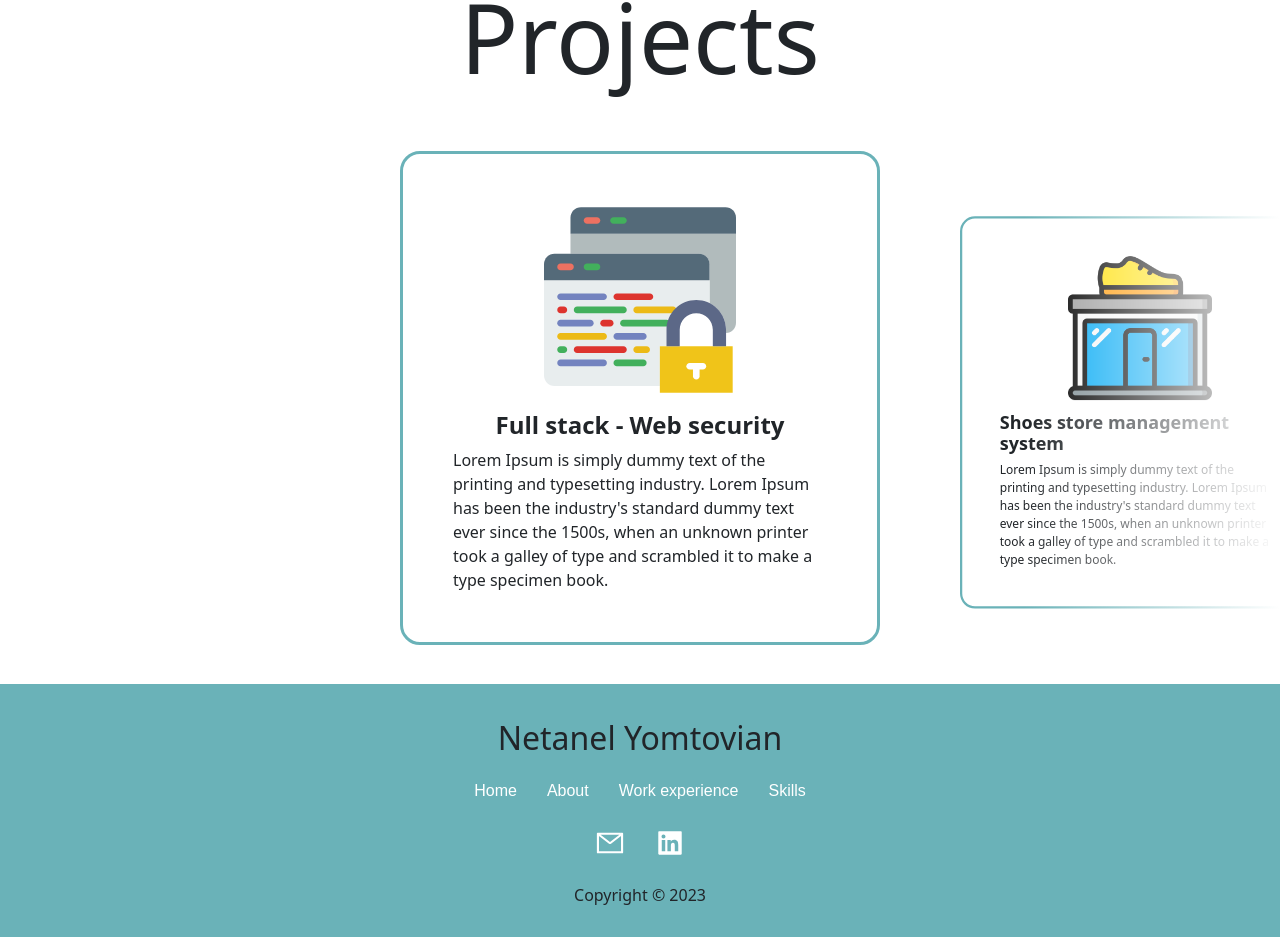
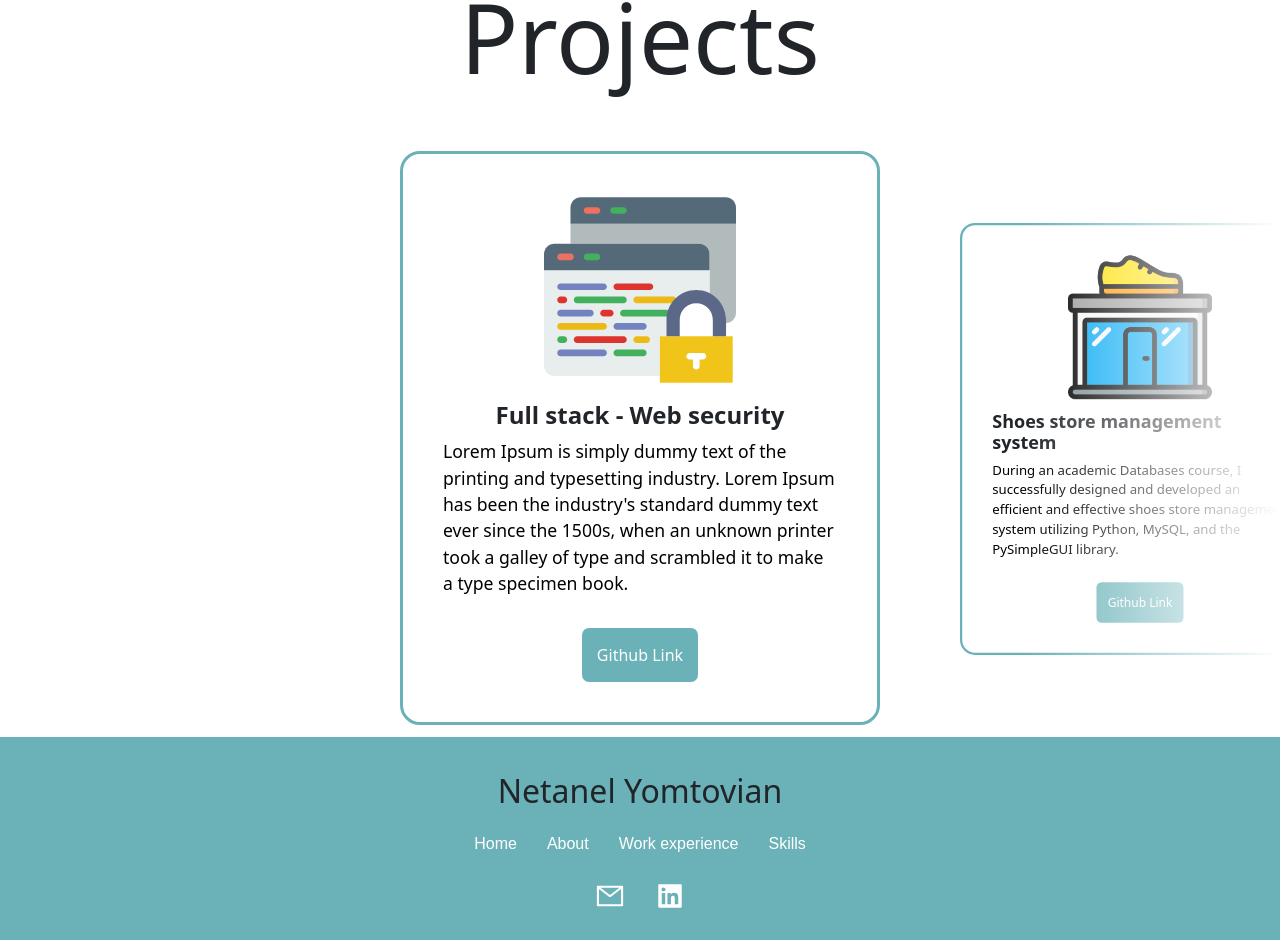
Before and after one commit to netanel094/Portfolio, a React (Create React App) app: page / in a window 1280 px wide. Shown: the part 2155-3095 px from the top of the page. Built offline with nearby package versions, Linux system fonts and the light colour scheme.

Commit message:
Set the projects links

```diff
--- a/src/App.jsx
+++ b/src/App.jsx
@@ -18,22 +18,26 @@ export default function App() {
         <Card
           imgSrc="/images/web-security.svg"
           title="Full stack - Web security"
-          text="Lorem Ipsum is simply dummy text of the printing and typesetting industry. Lorem Ipsum has been the industry's standard dummy text ever since the 1500s, when an unknown printer took a galley of type and scrambled it to make a type specimen book. "
+          text="Lorem Ipsum is simply dummy text of the printing and typesetting industry. Lorem Ipsum has been the industry's standard dummy text ever since the 1500s, when an unknown printer took a galley of type and scrambled it to make a type specimen book."
+          link="https://github.com/netanel094/Computer-security"
         />
         <Card
           imgSrc="/images/shop.png"
           title="Shoes store management system"
-          text="Lorem Ipsum is simply dummy text of the printing and typesetting industry. Lorem Ipsum has been the industry's standard dummy text ever since the 1500s, when an unknown printer took a galley of type and scrambled it to make a type specimen book. "
+          text="During an academic Databases course, I successfully designed and developed an efficient and effective shoes store management system utilizing Python, MySQL, and the PySimpleGUI library."
+          link="https://github.com/netanel094/Shoe-store-management-system"
         />
         <Card
           imgSrc="images/costManagement.png"
           title="Cost management - Back-end"
-          text="Lorem Ipsum is simply dummy text of the printing and typesetting industry. Lorem Ipsum has been the industry's standard dummy text ever since the 1500s, when an unknown printer took a galley of type and scrambled it to make a type specimen book. "
+          text="Developed and integrated RESTful web services for a cost management application using ExpressJS, NodeJS and JavaScript."
+          link="https://github.com/netanel094/Cost-Management-Backend"
         />
         <Card
           imgSrc="images/stock-chart.png"
           title="Machine Learning - Stock price trend prediction"
-          text="Lorem Ipsum is simply dummy text of the printing and typesetting industry. Lorem Ipsum has been the industry's standard dummy text ever since the 1500s, when an unknown printer took a galley of type and scrambled it to make a type specimen book. "
+          text="Predicting whether the stock price will increase or decrease by using different machine learning algorithms. The study has achieved a high accuracy rate of 76%. The code is written in Python."
+          link="https://github.com/netanel094/stock-trend-price-prediction"
         />
       </Carousel>
       <FooterComponent />
--- a/src/components/carousel/Card.jsx
+++ b/src/components/carousel/Card.jsx
@@ -1,12 +1,17 @@
 import { styled } from "styled-components";
 import PropTypes from "prop-types";
 
-function Card({ imgSrc, title, text }) {
+function Card({ imgSrc, title, text, link }) {
+  const handleButtonClick = () => {
+    window.location.href = link;
+  };
+
   return (
     <Wrapper>
       <Img src={imgSrc} draggable="false" />
       <Title>{title}</Title>
-      {text}
+      <Content>{text}</Content>
+      <Button onClick={handleButtonClick}>Github Link</Button>
     </Wrapper>
   );
 }
@@ -15,6 +20,7 @@ Card.propTypes = {
   imgSrc: PropTypes.string,
   title: PropTypes.string,
   text: PropTypes.string,
+  link: PropTypes.string,
 };
 
 export default Card;
@@ -35,7 +41,7 @@ const Wrapper = styled.div`
   flex-direction: column;
   align-items: center;
   justify-content: space-evenly;
-  padding: 50px;
+  padding: 40px;
   box-sizing: border-box;
   user-select: none;
 `;
@@ -44,3 +50,27 @@ const Img = styled.img`
   width: 12rem;
   padding-bottom: 15px;
 `;
+
+const Content = styled.p`
+  font-size: 1.1rem;
+  color: black;
+  text-align: left;
+`;
+
+const Button = styled.button`
+  background-color: rgb(106, 178, 184);
+  color: #ffffff;
+  border: none;
+  padding: 15px;
+  border-radius: 7px;
+  cursor: pointer;
+  margin-top: 15px;
+  &:hover {
+    background-color: rgb(106, 200, 200);
+  }
+
+  &:focus {
+    outline: none; /* Remove the default focus outline */
+    box-shadow: 0 0 0 3px rgba(0, 123, 255, 0.3); /* Add a custom focus style */
+  }
+`;
```
